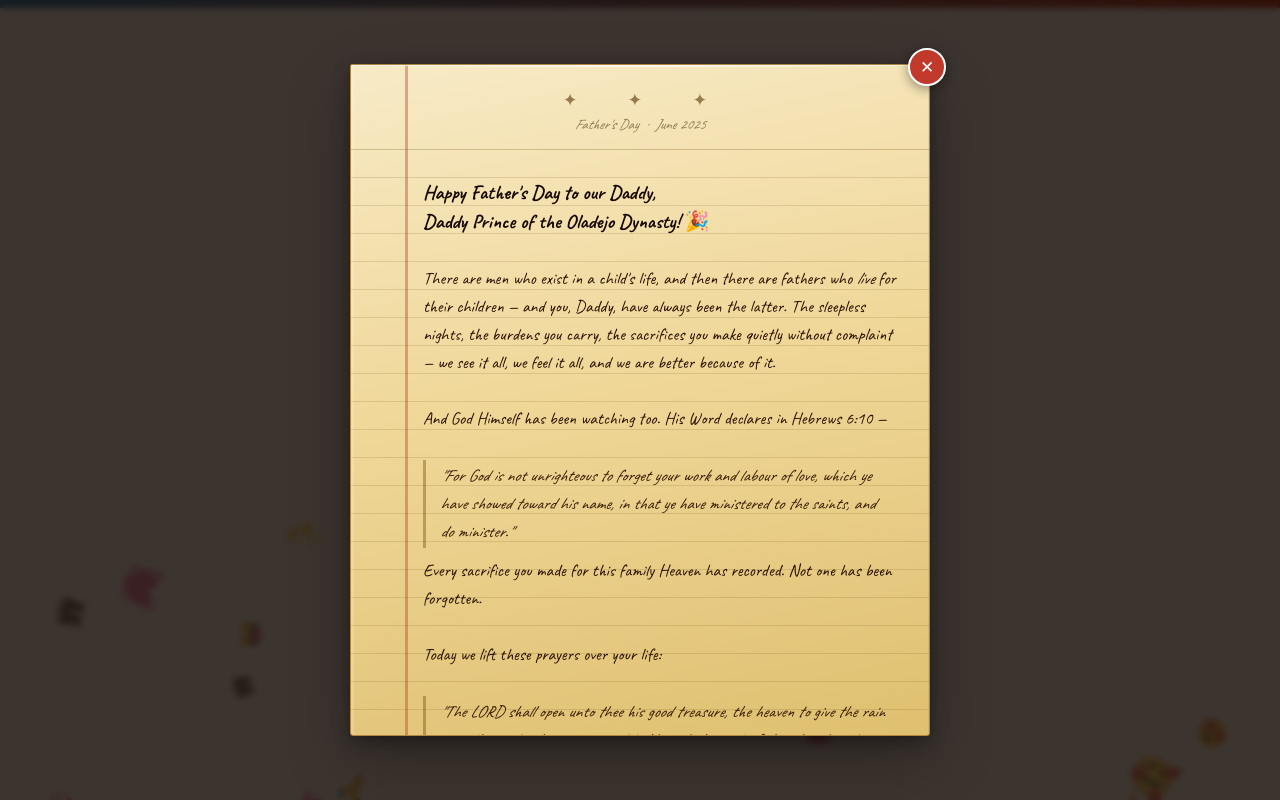
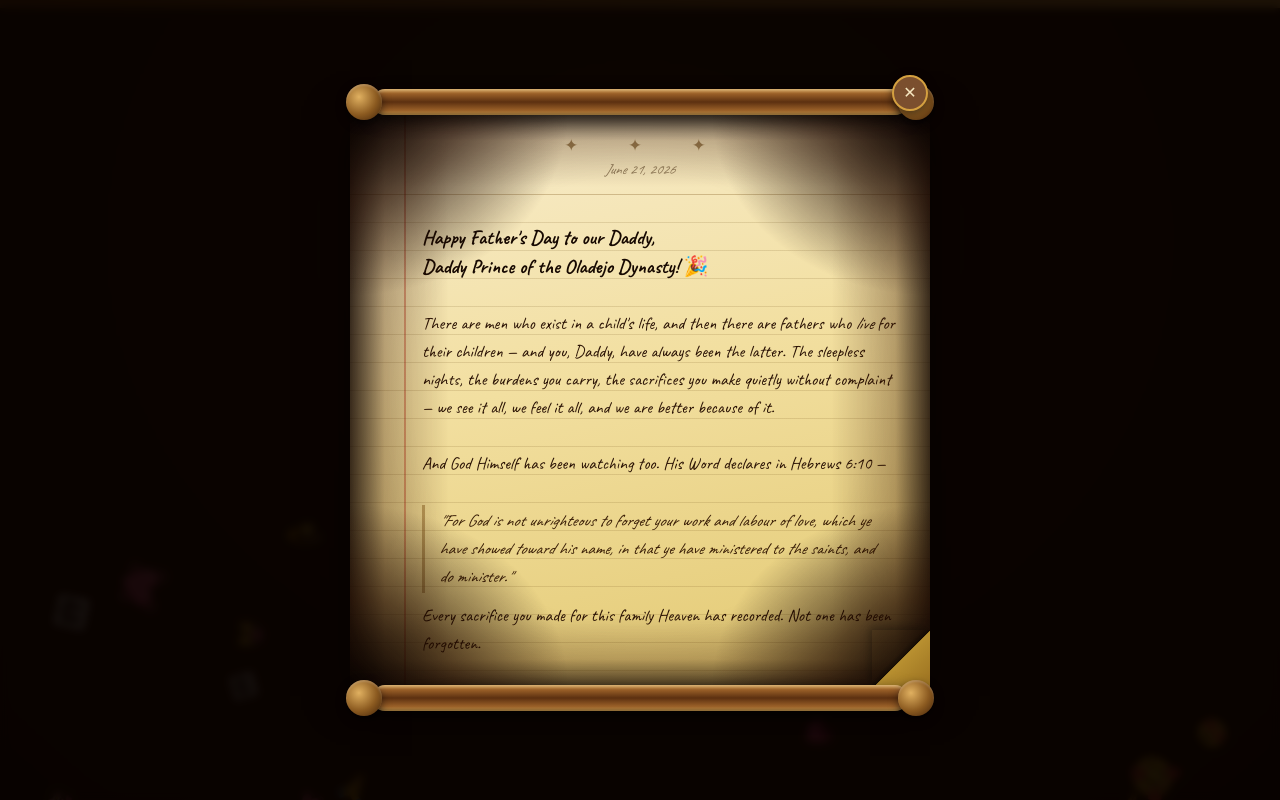
Before and after one commit to didi-devs/didi-devs, a plain HTML site: page index.html in a window 1280 px wide. Drawn offline with Linux system fonts and the light colour scheme.

Commit message:
Redesign: coffee brown theme, burnt scroll letter, fold, updated date & subtitle

```diff
--- a/index.html
+++ b/index.html
@@ -4,8 +4,6 @@
   <meta charset="UTF-8" />
   <meta name="viewport" content="width=device-width, initial-scale=1.0" />
   <title>a love letter to my father</title>
-
-  <!-- Link preview tags (WhatsApp, iMessage, Twitter, etc.) -->
   <meta property="og:title"       content="a love letter to my father" />
   <meta property="og:description" content="A special message for our Daddy, Prince of the Oladejo Dynasty ❤️" />
   <meta property="og:type"        content="website" />
@@ -20,32 +18,36 @@
     *, *::before, *::after { box-sizing: border-box; margin: 0; padding: 0; }
 
     :root {
-      --red:   #c0392b;
-      --red2:  #e74c3c;
-      --blue:  #1a3a6b;
-      --blue2: #2980b9;
-      --white: #ffffff;
+      --espresso:   #1a0c05;
+      --coffee:     #3b2010;
+      --coffee-mid: #7b4f2e;
+      --amber:      #d4a040;
+      --amber-lt:   #f0c060;
+      --cream:      #f5e6c0;
+      --cream-dk:   #e0c890;
     }
 
     body {
       min-height: 100vh;
-      background: var(--white);
+      background: radial-gradient(ellipse at 50% 30%, #2e1a0a 0%, #120800 100%);
       font-family: 'Lato', sans-serif;
       overflow-x: hidden;
     }
 
+    /* ── header bar (amber/coffee gradient) ── */
     .header-bar {
       width: 100%;
       height: 8px;
-      background: linear-gradient(90deg, var(--red), var(--blue), var(--red2), var(--blue2), var(--red));
+      background: linear-gradient(90deg, #6b3a10, var(--amber), #3b2010, var(--amber-lt), #6b3a10);
       background-size: 400% 100%;
-      animation: gradientShift 4s linear infinite;
+      animation: shift 5s linear infinite;
     }
-    @keyframes gradientShift {
+    @keyframes shift {
       0%   { background-position: 0%; }
       100% { background-position: 400%; }
     }
 
+    /* ── floating emojis ── */
     .floaters {
       pointer-events: none;
       position: fixed;
@@ -62,11 +64,14 @@
     }
     @keyframes floatUp {
       0%   { transform: translateY(0) rotate(0deg);    opacity: 0; }
-      10%  { opacity: 0.72; }
-      90%  { opacity: 0.52; }
+      10%  { opacity: 0.75; }
+      90%  { opacity: 0.55; }
       100% { transform: translateY(-110vh) rotate(360deg); opacity: 0; }
     }
 
+    /* ══════════════════════════════════════
+       MAIN PAGE  —  coffee brown theme
+    ══════════════════════════════════════ */
     .main-page {
       position: relative;
       z-index: 1;
@@ -77,7 +82,7 @@
       justify-content: center;
       text-align: center;
       padding: 40px 24px;
-      gap: 18px;
+      gap: 20px;
     }
 
     .hero-emoji {
@@ -85,7 +90,7 @@
       line-height: 1;
       animation: heroFloat 3s ease-in-out infinite;
       cursor: pointer;
-      filter: drop-shadow(0 10px 28px rgba(192, 57, 43, 0.3));
+      filter: drop-shadow(0 12px 32px rgba(212, 160, 64, 0.45));
     }
     @keyframes heroFloat {
       0%, 100% { transform: translateY(0)    scale(1);    }
@@ -95,13 +100,13 @@
     .hero-title {
       font-family: 'Dancing Script', cursive;
       font-size: clamp(1.8rem, 5vw, 3rem);
-      color: var(--red);
+      color: var(--amber-lt);
       line-height: 1.2;
     }
 
     .hero-subtitle {
       font-size: 1rem;
-      color: var(--blue);
+      color: var(--cream-dk);
       font-weight: 300;
       letter-spacing: 0.4px;
     }
@@ -117,149 +122,197 @@
     }
 
     .open-btn {
-      margin-top: 6px;
-      background: var(--red);
-      color: #fff;
-      border: none;
+      margin-top: 4px;
+      background: var(--coffee-mid);
+      color: var(--cream);
+      border: 1.5px solid var(--amber);
       border-radius: 100px;
-      padding: 13px 32px;
+      padding: 13px 34px;
       font-size: 0.95rem;
       font-family: 'Lato', sans-serif;
-      font-weight: 400;
       letter-spacing: 0.5px;
       cursor: pointer;
       transition: background 0.2s, transform 0.15s;
-      box-shadow: 0 4px 16px rgba(192, 57, 43, 0.35);
+      box-shadow: 0 4px 18px rgba(0,0,0,0.5);
     }
-    .open-btn:hover  { background: var(--red2); transform: scale(1.04); }
+    .open-btn:hover  { background: #9a6035; border-color: var(--amber-lt); transform: scale(1.04); }
     .open-btn:active { transform: scale(0.97); }
 
-    .letter-overlay {
+    /* ══════════════════════════════════════
+       SCROLL OVERLAY
+    ══════════════════════════════════════ */
+    .scroll-overlay {
       position: fixed;
       inset: 0;
       z-index: 300;
-      background: rgba(18, 8, 2, 0.82);
+      background: rgba(8, 3, 1, 0.9);
       display: flex;
       align-items: center;
       justify-content: center;
-      padding: 20px 16px;
+      padding: 20px 28px;
       opacity: 0;
       pointer-events: none;
       transition: opacity 0.5s ease;
-      backdrop-filter: blur(3px);
+      backdrop-filter: blur(4px);
     }
-    .letter-overlay.open {
-      opacity: 1;
-      pointer-events: all;
-    }
+    .scroll-overlay.open { opacity: 1; pointer-events: all; }
 
-    .letter-wrapper {
+    /* outer scroll wrapper */
+    .scroll-outer {
       position: relative;
       max-width: 580px;
       width: 100%;
       transform: translateY(60px) scale(0.92);
-      transition: transform 0.6s cubic-bezier(.22, 1, .36, 1);
+      transition: transform 0.6s cubic-bezier(.22,1,.36,1);
     }
-    .letter-overlay.open .letter-wrapper {
-      transform: translateY(0) scale(1);
-    }
+    .scroll-overlay.open .scroll-outer { transform: none; }
 
+    /* close button */
     .close-btn {
       position: absolute;
-      top: -16px;
-      right: -16px;
-      width: 38px;
-      height: 38px;
+      top: -14px;
+      right: 2px;
+      width: 36px;
+      height: 36px;
       border-radius: 50%;
-      background: var(--red);
-      color: #fff;
-      border: 2.5px solid #fff;
-      font-size: 17px;
+      background: var(--coffee-mid);
+      color: var(--cream);
+      border: 2px solid var(--amber);
+      font-size: 16px;
       cursor: pointer;
-      z-index: 10;
+      z-index: 50;
       display: flex;
       align-items: center;
       justify-content: center;
       transition: background 0.18s, transform 0.15s;
-      box-shadow: 0 3px 12px rgba(0,0,0,0.4);
+      box-shadow: 0 3px 10px rgba(0,0,0,0.6);
       line-height: 1;
     }
-    .close-btn:hover  { background: var(--red2); transform: scale(1.12); }
-    .close-btn:active { transform: scale(0.94); }
+    .close-btn:hover  { background: #9a6035; transform: scale(1.1); }
+    .close-btn:active { transform: scale(0.93); }
 
-    .letter-paper {
+    /* ══════════════════════════════════════
+       SCROLL RODS  (wooden look)
+    ══════════════════════════════════════ */
+    .scroll-rod {
       position: relative;
+      z-index: 3;
+      height: 26px;
+      margin: 0 22px;
+      border-radius: 13px;
+      background: linear-gradient(to bottom,
+        #d4a050 0%, #9a6028 18%, #5c3010 50%, #9a6028 82%, #d4a050 100%
+      );
+      box-shadow:
+        0 5px 16px rgba(0,0,0,0.6),
+        inset 0 2px 3px rgba(255,255,255,0.22),
+        inset 0 -2px 3px rgba(0,0,0,0.35);
+    }
+
+    /* rod end knobs */
+    .scroll-rod::before,
+    .scroll-rod::after {
+      content: '';
+      position: absolute;
+      top: -5px;
+      width: 36px;
+      height: 36px;
+      border-radius: 50%;
+      background: radial-gradient(circle at 36% 36%, #e0b060, #8b5a20 55%, #3e2008 100%);
+      box-shadow: 0 4px 10px rgba(0,0,0,0.55), inset 0 2px 2px rgba(255,255,255,0.18);
+      z-index: 4;
+    }
+    .scroll-rod::before { left:  -26px; }
+    .scroll-rod::after  { right: -26px; }
+
+    /* ══════════════════════════════════════
+       SCROLL PAPER SHELL
+    ══════════════════════════════════════ */
+    .scroll-paper-shell {
+      position: relative;
+      z-index: 2;
+      margin: -3px 0;           /* tuck slightly under rods */
+      overflow: hidden;
+      background: linear-gradient(168deg, #f8edd0 0%, #f2dfa0 45%, #e2c870 100%);
+      box-shadow: 0 8px 40px rgba(0,0,0,0.5);
+    }
+
+    /* ── BURNT EDGE OVERLAY — fixed, non-scrolling ── */
+    .burnt-overlay {
+      position: absolute;
+      inset: 0;
+      z-index: 10;
+      pointer-events: none;
       background:
-        linear-gradient(to right,
-          transparent 54px,
-          rgba(190, 48, 28, 0.38) 54px,
-          rgba(190, 48, 28, 0.38) 56.5px,
-          transparent 56.5px
-        ),
-        linear-gradient(168deg, #f7eac6 0%, #f0d89a 45%, #dfc070 100%);
-      border: 1.5px solid #b08540;
-      border-radius: 2px 2px 3px 3px;
-      max-height: 84vh;
+        /* corners — intense char */
+        radial-gradient(ellipse 65% 55% at   0%   0%, rgba(8,2,0,0.97)  0%, rgba(28,8,0,0.6)  28%, transparent 58%),
+        radial-gradient(ellipse 65% 55% at 100%   0%, rgba(8,2,0,0.97)  0%, rgba(28,8,0,0.6)  28%, transparent 58%),
+        radial-gradient(ellipse 65% 55% at   0% 100%, rgba(8,2,0,0.97)  0%, rgba(28,8,0,0.6)  28%, transparent 58%),
+        radial-gradient(ellipse 65% 55% at 100% 100%, rgba(8,2,0,0.97)  0%, rgba(28,8,0,0.6)  28%, transparent 58%),
+        /* edges — brown scorch band then char */
+        linear-gradient(to right,  rgba(18,5,0,0.82) 0%, rgba(60,22,0,0.3) 6%,  transparent 17%),
+        linear-gradient(to left,   rgba(18,5,0,0.82) 0%, rgba(60,22,0,0.3) 6%,  transparent 17%),
+        linear-gradient(to bottom, rgba(18,5,0,0.75) 0%, rgba(60,22,0,0.25) 5%, transparent 13%),
+        linear-gradient(to top,    rgba(18,5,0,0.75) 0%, rgba(60,22,0,0.25) 5%, transparent 13%),
+        /* inner vignette to warm the paper centre */
+        radial-gradient(ellipse at 50% 50%, transparent 55%, rgba(30,10,0,0.18) 100%);
+    }
+
+    /* ── scrollable content ── */
+    .scroll-content {
+      position: relative;
+      z-index: 1;
+      max-height: 72vh;
       overflow-y: auto;
       scroll-behavior: smooth;
-      box-shadow:
-        0 1px 2px  rgba(0,0,0,0.10),
-        0 6px 18px rgba(0,0,0,0.32),
-        0 24px 64px rgba(0,0,0,0.28),
-        inset 0 1px 0  rgba(255,255,255,0.55),
-        inset 3px 0 0  rgba(255,255,255,0.18),
-        inset -1px 0 0 rgba(0,0,0,0.06);
+      /* red margin line */
+      background: linear-gradient(to right,
+        transparent 54px,
+        rgba(185,45,25,0.38) 54px,
+        rgba(185,45,25,0.38) 56px,
+        transparent 56px
+      );
     }
+    .scroll-content::-webkit-scrollbar { width: 4px; }
+    .scroll-content::-webkit-scrollbar-track { background: rgba(0,0,0,0.05); }
+    .scroll-content::-webkit-scrollbar-thumb { background: rgba(120,80,20,0.4); border-radius: 4px; }
 
-    .letter-paper::-webkit-scrollbar { width: 5px; }
-    .letter-paper::-webkit-scrollbar-track { background: rgba(0,0,0,0.04); }
-    .letter-paper::-webkit-scrollbar-thumb { background: rgba(130,90,25,0.4); border-radius: 4px; }
-
-    .letter-paper::before {
-      content: '';
-      position: sticky;
-      top: 0;
-      display: block;
-      height: 2px;
-      background: linear-gradient(90deg, transparent, rgba(255,255,255,0.65), transparent);
-      pointer-events: none;
-    }
-
+    /* ── letter head ── */
     .letter-head {
-      padding: 22px 28px 16px 28px;
+      padding: 22px 28px 16px;
       text-align: center;
-      border-bottom: 1px solid rgba(120, 80, 20, 0.28);
+      border-bottom: 1px solid rgba(120,80,20,0.3);
     }
     .letter-ornament {
-      font-size: 1.1rem;
+      font-size: 1.05rem;
       letter-spacing: 10px;
-      color: rgba(100, 65, 15, 0.65);
+      color: rgba(100,65,15,0.6);
       margin-bottom: 5px;
     }
     .letter-date {
       font-family: 'Caveat', cursive;
       font-size: 14.5px;
-      color: rgba(60, 35, 8, 0.55);
+      color: rgba(60,35,8,0.55);
       font-style: italic;
     }
 
+    /* ── letter body ── */
     .letter-inner {
       background: repeating-linear-gradient(
-        transparent 0px,
-        transparent 27px,
-        rgba(105, 72, 18, 0.16) 27px,
-        rgba(105, 72, 18, 0.16) 28px
+        transparent 0px, transparent 27px,
+        rgba(105,72,18,0.15) 27px, rgba(105,72,18,0.15) 28px
       );
       background-attachment: local;
-      padding: 28px 30px 44px 72px;
+      padding: 28px 30px 60px 72px;
       font-family: 'Caveat', cursive;
       font-size: 17.5px;
       line-height: 28px;
       color: #2a1204;
     }
-
-    .letter-inner p { margin-bottom: 28px; }
+    .letter-inner p            { margin-bottom: 28px; }
     .letter-inner p:last-child { margin-bottom: 0; }
+    .letter-inner em           { font-style: italic; }
+    .letter-inner strong       { font-weight: 700; color: #160800; }
 
     .letter-heading {
       font-size: 20px;
@@ -269,13 +322,10 @@
       margin-bottom: 28px;
     }
 
-    .letter-inner em     { font-style: italic; }
-    .letter-inner strong { font-weight: 700; color: #160800; }
-
     .verse-block {
-      margin: 0 0 8px 0;
+      margin: 0 0 8px;
       padding: 2px 14px;
-      border-left: 3px solid rgba(130, 85, 20, 0.45);
+      border-left: 3px solid rgba(130,85,20,0.45);
       font-style: italic;
       color: #3a1e06;
       font-size: 17px;
@@ -286,29 +336,65 @@
       text-align: right;
       font-style: italic;
       font-size: 14.5px;
-      color: rgba(55, 30, 8, 0.58);
+      color: rgba(55,30,8,0.58);
       margin-bottom: 28px;
       padding-right: 4px;
     }
-
     .letter-closing {
       font-size: 19px;
       font-weight: 700;
       color: #160800;
       margin-bottom: 20px !important;
     }
-
     .letter-signature {
       font-style: italic;
       font-size: 18px;
-      color: rgba(42, 18, 4, 0.75);
+      color: rgba(42,18,4,0.75);
       margin-top: 8px;
     }
 
+    /* ── bottom-right page fold ── */
+    .page-fold {
+      position: absolute;
+      bottom: 0;
+      right: 0;
+      width: 58px;
+      height: 58px;
+      z-index: 12;
+      pointer-events: none;
+    }
+    /* crease shadow line */
+    .page-fold::before {
+      content: '';
+      position: absolute;
+      inset: 0;
+      background: linear-gradient(
+        135deg,
+        transparent 43%,
+        rgba(0,0,0,0.32) 50%,
+        transparent 57%
+      );
+    }
+    /* folded-over triangle showing back of parchment */
+    .page-fold::after {
+      content: '';
+      position: absolute;
+      inset: 0;
+      background: linear-gradient(
+        135deg,
+        transparent 50%,
+        #b89030 51%,
+        #9a7020 100%
+      );
+      box-shadow: -3px -3px 8px rgba(0,0,0,0.25);
+    }
+
+    /* ── responsive ── */
     @media (max-width: 480px) {
-      .letter-inner { padding: 24px 18px 36px 54px; font-size: 16px; }
-      .letter-head  { padding: 18px 18px 14px; }
-      .close-btn    { top: -12px; right: -8px; }
+      .scroll-overlay { padding: 16px; }
+      .letter-inner   { padding: 22px 16px 52px 50px; font-size: 16px; }
+      .letter-head    { padding: 18px 16px 14px; }
+      .scroll-rod     { margin: 0 16px; }
     }
   </style>
 </head>
@@ -317,70 +403,102 @@
   <div class="header-bar"></div>
   <div class="floaters" id="floaters"></div>
 
+  <!-- ══════════════════ MAIN PAGE ══════════════════ -->
   <main class="main-page">
     <div class="hero-emoji" id="heroEmoji" title="Click to read the letter">💌</div>
     <h1 class="hero-title">Happy Father's Day</h1>
-    <p class="hero-subtitle">A very special message is on its way... 💙</p>
+    <p class="hero-subtitle">A Special Message to my Father 👨❤️❤️</p>
     <div class="hero-emoji-row">❤️ 💕 💖 💗 💝 💘 💞 💓</div>
     <button class="open-btn" onclick="openLetter()">Read the Letter 💌</button>
   </main>
 
-  <div class="letter-overlay" id="letterOverlay" onclick="handleOverlayClick(event)">
-    <div class="letter-wrapper">
-      <button class="close-btn" onclick="closeLetter()" aria-label="Close letter">✕</button>
-      <div class="letter-paper">
+  <!-- ══════════════════ SCROLL LETTER ══════════════════ -->
+  <div class="scroll-overlay" id="scrollOverlay" onclick="handleOverlayClick(event)">
+    <div class="scroll-outer">
+
+      <button class="close-btn" onclick="closeLetter()">✕</button>
+
+      <!-- top rod -->
+      <div class="scroll-rod"></div>
+
+      <!-- paper shell -->
+      <div class="scroll-paper-shell">
+
+        <!-- burnt edges — stays fixed, never scrolls -->
+        <div class="burnt-overlay"></div>
+
+        <!-- scrollable letter content -->
+        <div class="scroll-content">
+
           <div class="letter-head">
             <div class="letter-ornament">✦ &nbsp; ✦ &nbsp; ✦</div>
-          <div class="letter-date">Father's Day &nbsp;·&nbsp; June 2025</div>
+            <div class="letter-date">June 21, 2026</div>
           </div>
+
           <div class="letter-inner">
+
             <p class="letter-heading">
               Happy Father's Day to our Daddy,<br>
               Daddy Prince of the Oladejo Dynasty! 🎉
             </p>
+
             <p>
               There are men who exist in a child's life, and then there are fathers who
               <em>live</em> for their children — and you, Daddy, have always been the latter.
               The sleepless nights, the burdens you carry, the sacrifices you make quietly
               without complaint — we see it all, we feel it all, and we are better because of it.
             </p>
-          <p>
-            And God Himself has been watching too. His Word declares in Hebrews 6:10 —
-          </p>
+
+            <p>And God Himself has been watching too. His Word declares in Hebrews 6:10 —</p>
+
             <div class="verse-block">
               "For God is not unrighteous to forget your work and labour of love, which ye
               have showed toward his name, in that ye have ministered to the saints, and do minister."
             </div>
-          <p>
-            Every sacrifice you made for this family Heaven has recorded. Not one has been forgotten.
-          </p>
+
+            <p>Every sacrifice you made for this family Heaven has recorded. Not one has been forgotten.</p>
+
             <p>Today we lift these prayers over your life:</p>
+
             <div class="verse-block">
               "The LORD shall open unto thee his good treasure, the heaven to give the rain
               unto thy land in his season, and to bless all the work of thine hand: and thou
               shalt lend unto many nations, and thou shalt not borrow."
             </div>
             <span class="verse-ref">— Deuteronomy 28:12</span>
+
             <div class="verse-block">
               "The LORD shall command the blessing upon thee in thy storehouses, and in all
               that thou settest thine hand unto."
             </div>
             <span class="verse-ref">— Deuteronomy 28:8</span>
+
             <p>May God honour you the way you have honoured your responsibility to us.</p>
+
             <p class="letter-closing"><strong>God bless you Sirrrr. 🙏</strong></p>
             <p class="letter-closing"><strong>We love youuuuuuuu! ❤️</strong></p>
             <p class="letter-signature"><em>— The Oladejo Dynasty</em></p>
+
           </div>
         </div>
-    </div>
-  </div>
+
+        <!-- bottom-right corner fold -->
+        <div class="page-fold"></div>
+
+      </div><!-- /scroll-paper-shell -->
+
+      <!-- bottom rod -->
+      <div class="scroll-rod"></div>
+
+    </div><!-- /scroll-outer -->
+  </div><!-- /scroll-overlay -->
 
   <script>
     const emojis = [
       '❤️','💕','💖','💗','💘','💝','💞','💓','💑','💏',
       '🌹','✨','💌','❤️‍🔥','🥰','😍','💫','🎀','💒','👨‍👩‍👧','🙏'
     ];
-    const floaterContainer = document.getElementById('floaters');
+    const fc = document.getElementById('floaters');
 
     function spawnFloater() {
       const el = document.createElement('span');
@@ -390,20 +508,19 @@
       const dur = 7 + Math.random() * 9;
       el.style.animationDuration = dur + 's';
       el.style.fontSize = (15 + Math.random() * 24) + 'px';
-      floaterContainer.appendChild(el);
+      fc.appendChild(el);
       setTimeout(() => el.remove(), dur * 1000 + 400);
     }
 
     for (let i = 0; i < 16; i++) setTimeout(spawnFloater, Math.random() * 5000);
     setInterval(spawnFloater, 850);
 
-    function openLetter()  { document.getElementById('letterOverlay').classList.add('open');    }
-    function closeLetter() { document.getElementById('letterOverlay').classList.remove('open'); }
+    function openLetter()  { document.getElementById('scrollOverlay').classList.add('open');    }
+    function closeLetter() { document.getElementById('scrollOverlay').classList.remove('open'); }
     function handleOverlayClick(e) { if (e.target === e.currentTarget) closeLetter(); }
 
     setTimeout(openLetter, 3000);
     document.getElementById('heroEmoji').addEventListener('click', openLetter);
   </script>
-
 </body>
 </html>
```
Lines whose indentation alone changed are shown as unchanged.
